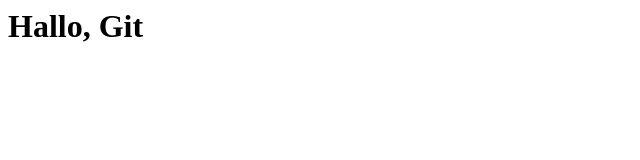
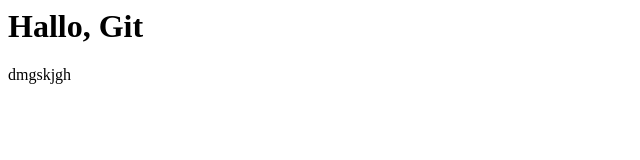
Before and after one commit to YouriKobelkov/git-sample, a plain HTML site: page index.htm in a window 1280 px wide. Shown: the full height of the page, 0-640 px from the left. Drawn offline with Linux system fonts and the light colour scheme.

Commit message:
wrong commit

```diff
--- a/index.htm
+++ b/index.htm
@@ -1,3 +1,3 @@
 <html>
 <h1>Hallo, Git</h1>
-</html>
+dmgskjgh</html>
```
